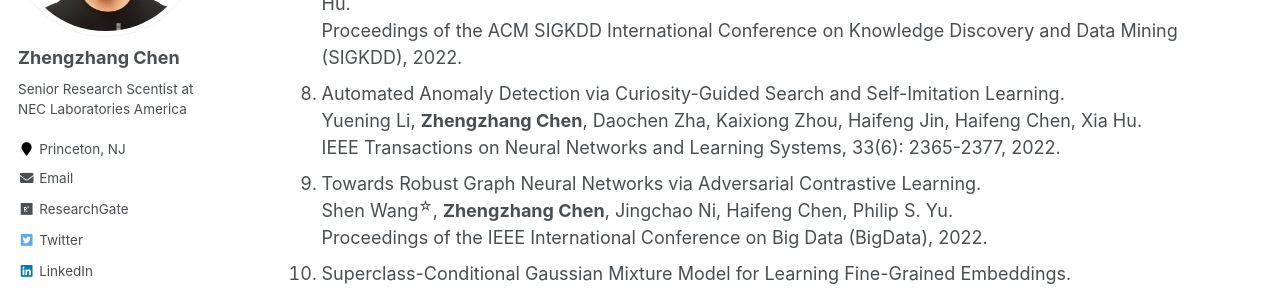
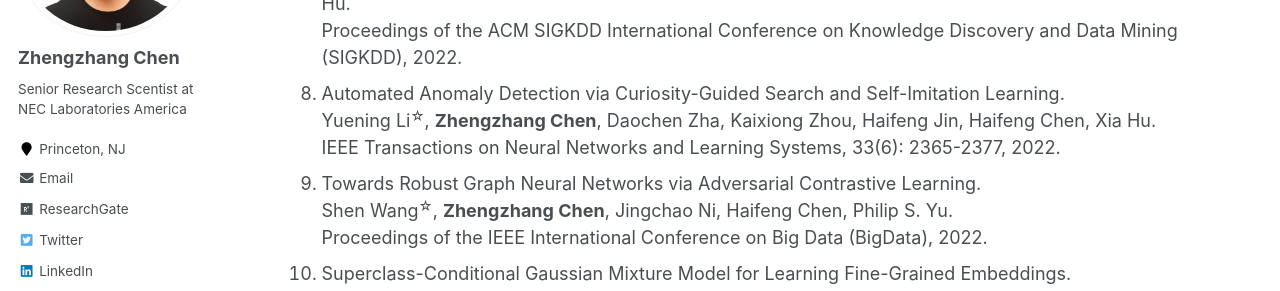
Before and after one commit to zhengzhangchen/zhengzhangchen.github.io, a Jekyll site: the page built from _pages/publications.md, in a window 1280 px wide and 900 px high, scrolled down 812 px. Shown: the part 152-443 px from the top of the window. Built offline with Jekyll 4.4.1, drawn with Linux system fonts in a browser that asks for light colours; some web fonts are replaced; part of the change alters nothing that is shown.

```diff
--- a/_pages/publications.md
+++ b/_pages/publications.md
@@ -15,7 +15,7 @@ author_profile: true
 5. Hierarchical Gaussian Mixture based Task Generative Model for Robust Meta-Learning. <br> Yizhou Zhang, Jingchao Ni, Wei Cheng, <b>Zhengzhang Chen</b>, Liang Tong, Haifeng Chen, Yan Liu. <br> Proceedings of the Thirty-seventh Conference on Neural Information Processing Systems (NeurIPS), 2023.
 6. GLAD: Content-Aware Dynamic Graphs For Log Anomaly Detection. <br> Yufei Li, Yanchi Liu, Haoyu Wang, <b>Zhengzhang Chen</b>, Wei Cheng, Yuncong Chen, Wenchao Yu, Haifeng Chen, Cong Liu. <br> IEEE International Conference on Knowledge Graph (ICKG), 2023.
 7. Towards Learning Disentangled Representations for Time Series. <br> Yuening Li<sup>&#9734;</sup>, <b>Zhengzhang Chen</b>, Daochen Zha, Mengnan Du, Jingchao Ni, Denghui Zhang, Haifeng Chen, Xia Hu. <br> Proceedings of the ACM SIGKDD International Conference on Knowledge Discovery and Data Mining (SIGKDD), 2022.
-8. Automated Anomaly Detection via Curiosity-Guided Search and Self-Imitation Learning. <br> Yuening Li, <b>Zhengzhang Chen</b>, Daochen Zha, Kaixiong Zhou, Haifeng Jin, Haifeng Chen, Xia Hu. <br> IEEE Transactions on Neural Networks and Learning Systems, 33(6): 2365-2377, 2022.
+8. Automated Anomaly Detection via Curiosity-Guided Search and Self-Imitation Learning. <br> Yuening Li<sup>&#9734;</sup>, <b>Zhengzhang Chen</b>, Daochen Zha, Kaixiong Zhou, Haifeng Jin, Haifeng Chen, Xia Hu. <br> IEEE Transactions on Neural Networks and Learning Systems, 33(6): 2365-2377, 2022.
 9. Towards Robust Graph Neural Networks via Adversarial Contrastive Learning. <br> Shen Wang<sup>&#9734;</sup>, <b>Zhengzhang Chen</b>, Jingchao Ni, Haifeng Chen, Philip S. Yu. <br> Proceedings of the IEEE International Conference on Big Data (BigData), 2022.
 10. Superclass-Conditional Gaussian Mixture Model for Learning Fine-Grained Embeddings. <br> Jingchao Ni, Wei Cheng, <b>Zhengzhang Chen</b>, Takayoshi Asakura, Tomoya Soma, Sho Kato, Haifeng Chen. <br> Proceedings of the International Conference on Learning Representations (ICLR), 2022. (Spotlight Presentation, 5%).
 11. Multi-source Inductive Knowledge Graph Transfer. <br> Junheng Hao, Lu-An Tang, Yizhou Sun, <b>Zhengzhang Chen</b>, Haifeng Chen, Junghwan Rhee, Zhichun Li, Wei Wang. <br> Proceedings of the Joint European Conference on Machine Learning and Knowledge Discovery in Databases (ECML-PKDD), 2022.
```
